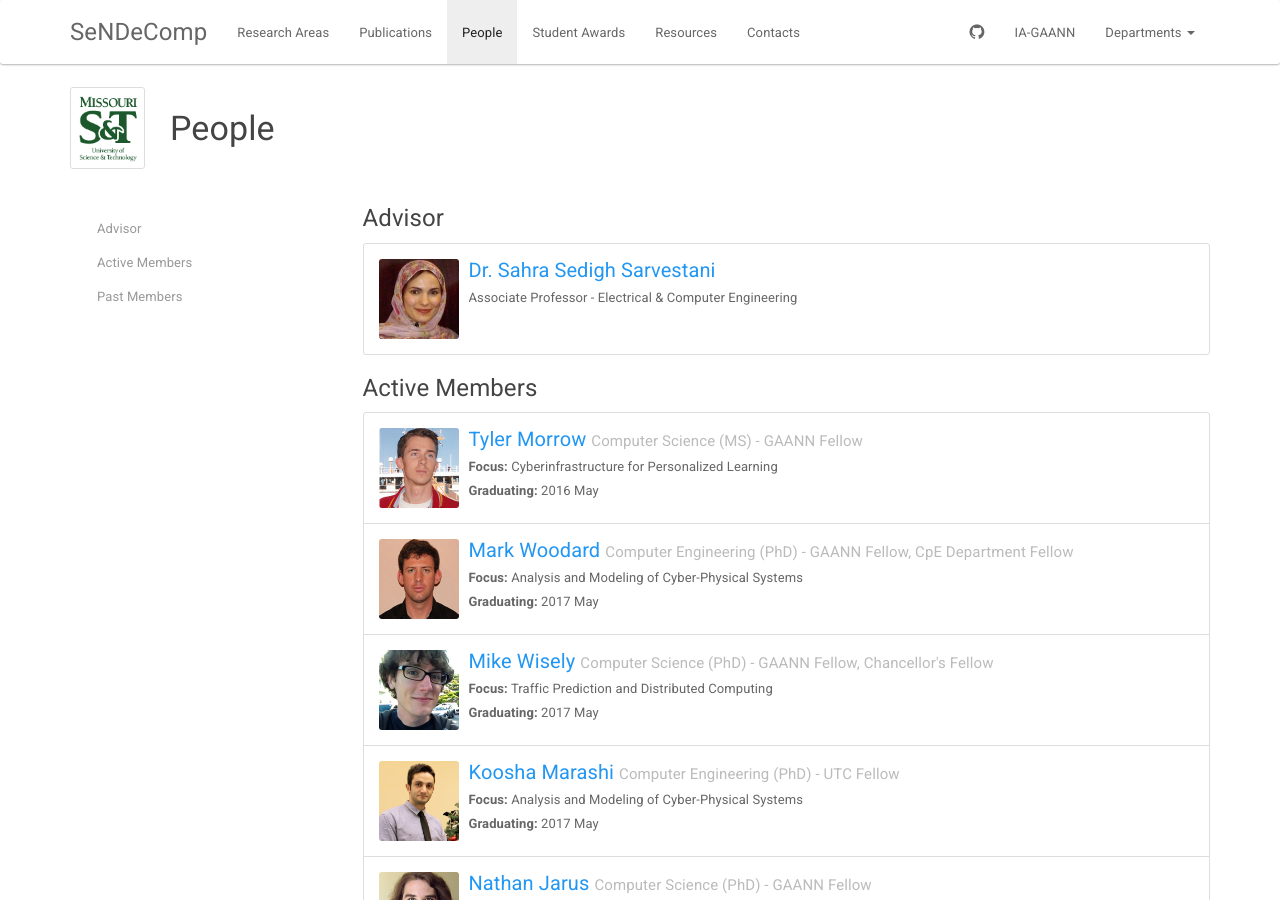
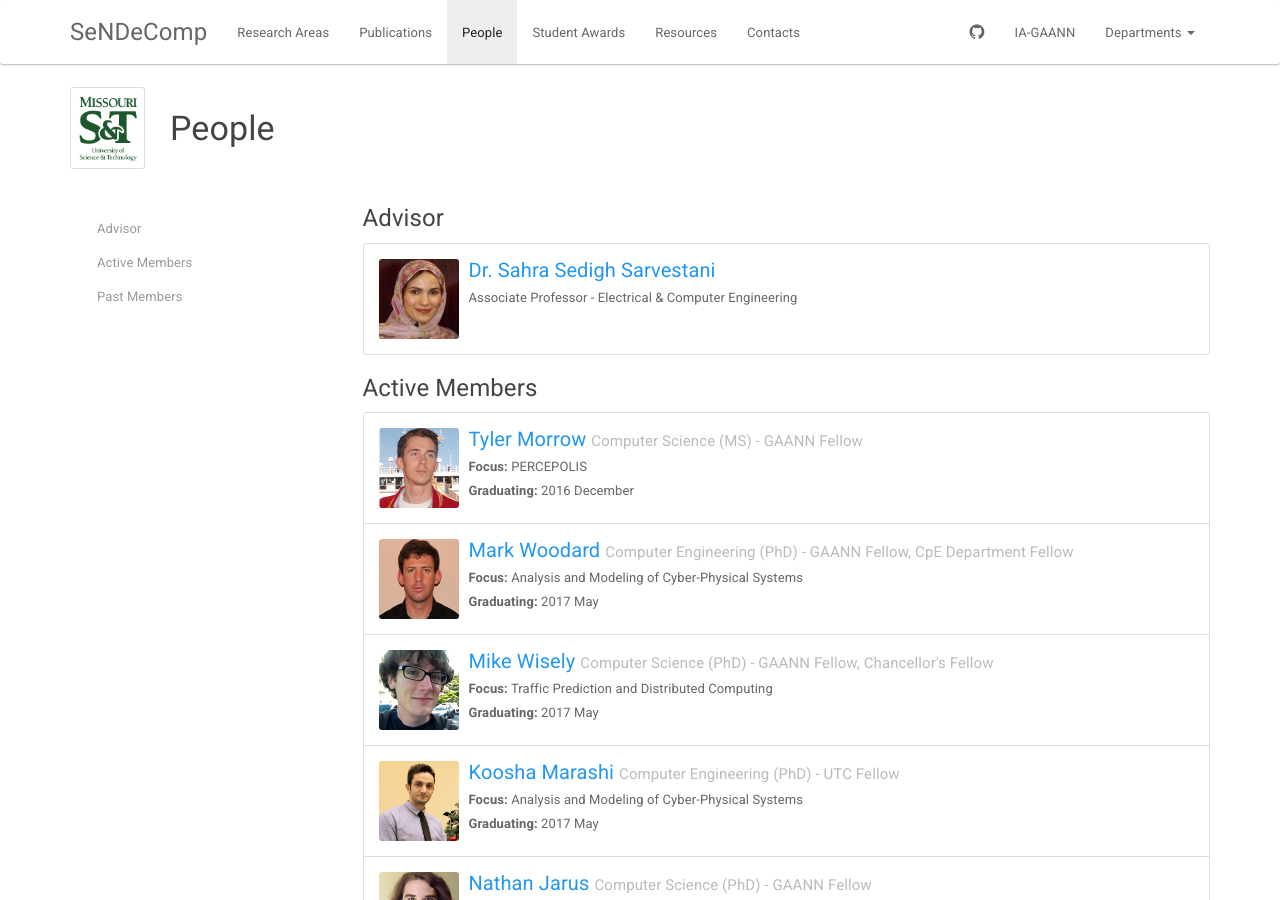
Before and after one commit to sendecomp/sendecomp-website, a Jekyll site: the page built from people.html, in a window 1280 px wide and 900 px high. Built offline with Jekyll 4.4.1, drawn with Linux system fonts in a browser that asks for light colours.

Commit message:
Updated my information.

```diff
--- a/_data/members.yml
+++ b/_data/members.yml
@@ -52,8 +52,8 @@
 - name: Tyler Morrow
   degree: Computer Science (MS) - GAANN Fellow
   status: Active
-  grad: "2016 May"
-  focus: Cyberinfrastructure for Personalized Learning
+  grad: "2016 December"
+  focus: PERCEPOLIS
   emp:
   website: http://web.mst.edu/~tjm6f4/
   photo: Morrow.png
--- a/_data/projects.yml
+++ b/_data/projects.yml
@@ -293,6 +293,8 @@
   status: "Active"
   area: per
   members:
+    - name: Tyler Morrow
+      link:
     - name: Shaun Wagner
       link:
     - name: Dr. Ali Hurson
```
